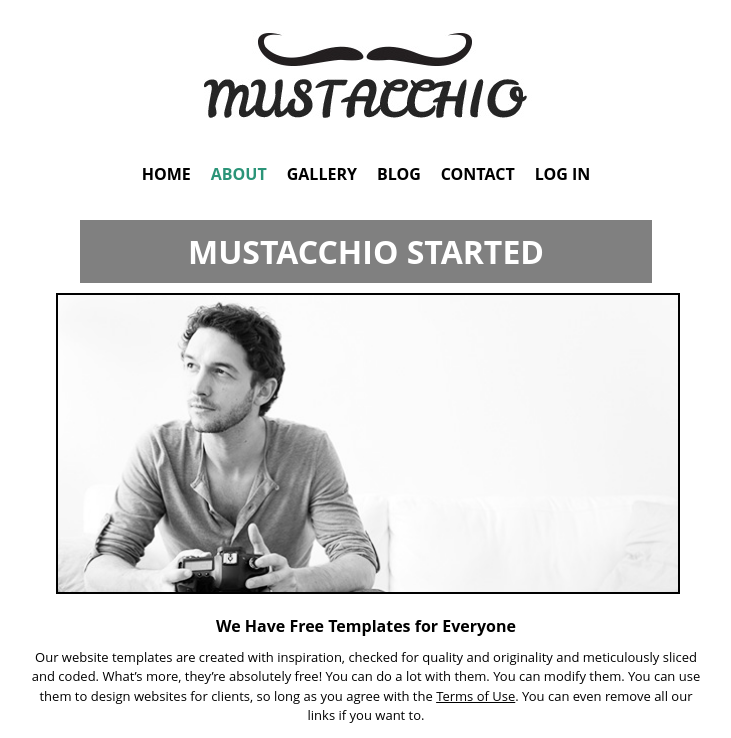
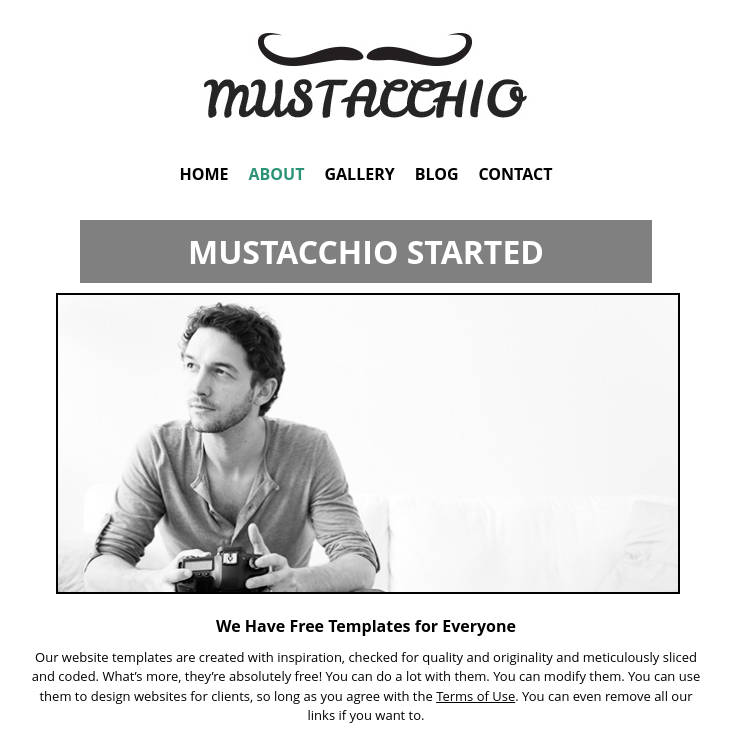
Before and after one commit to SleepyBoiVibes/Weekly-Assignment-1---110, a plain HTML site: page AboutPage.html in a window 1280 px wide. Shown: the top 738 px of the page, without its empty margins (274-1005 px from the left). Drawn offline with Linux system fonts and the light colour scheme.

Commit message:
Made somechanges on each html

```diff
--- a/AboutPage.html
+++ b/AboutPage.html
@@ -19,7 +19,7 @@
             <div><a href="GalleryPage.html">Gallery</a></div>
             <div><a href="">Blog</a></div>
             <div><a href="">Contact</a></div>
-            <div><a href="">Log in</a></div>
+
         </nav>
     </header>
 
```
Also changed, not shown: GalleryPage.html (+1 -1 lines), MainPage.html (+1 -1 lines), 1 other file.
